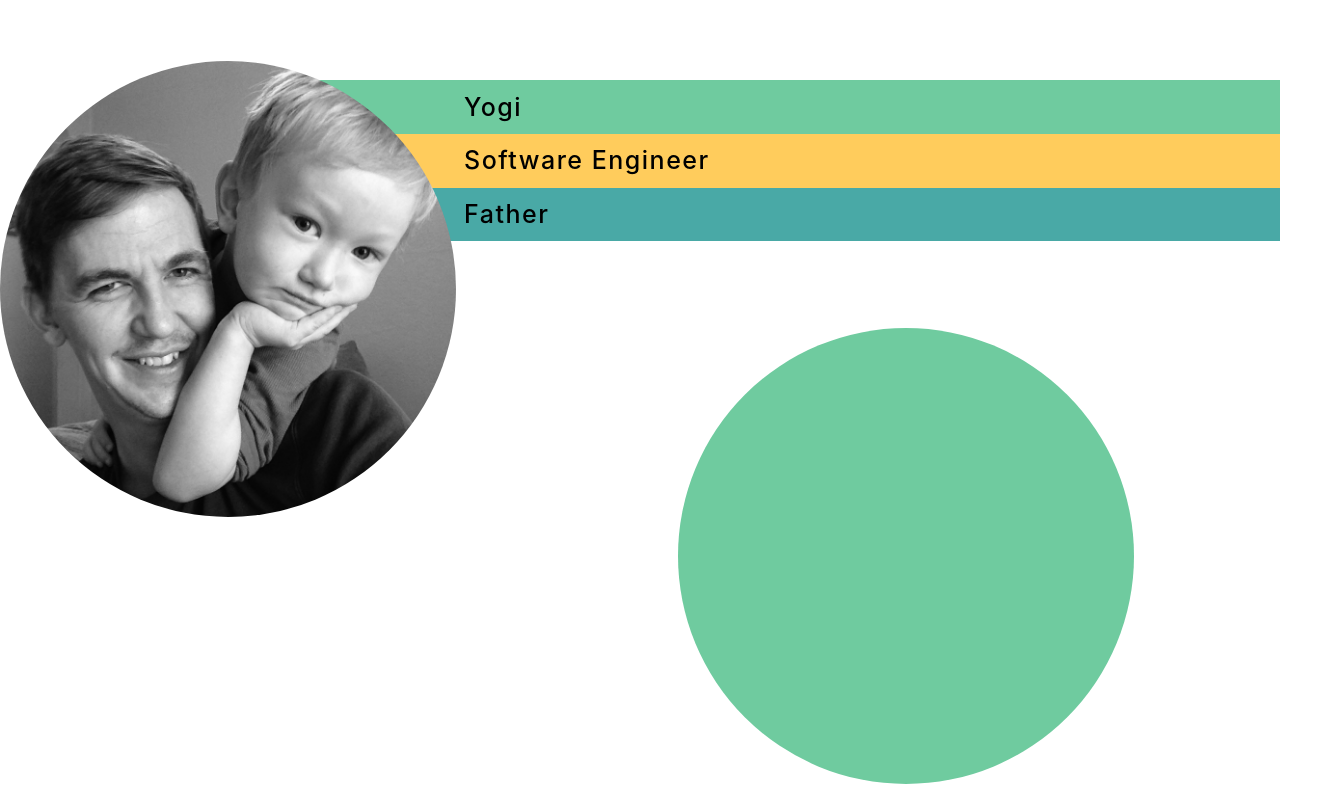
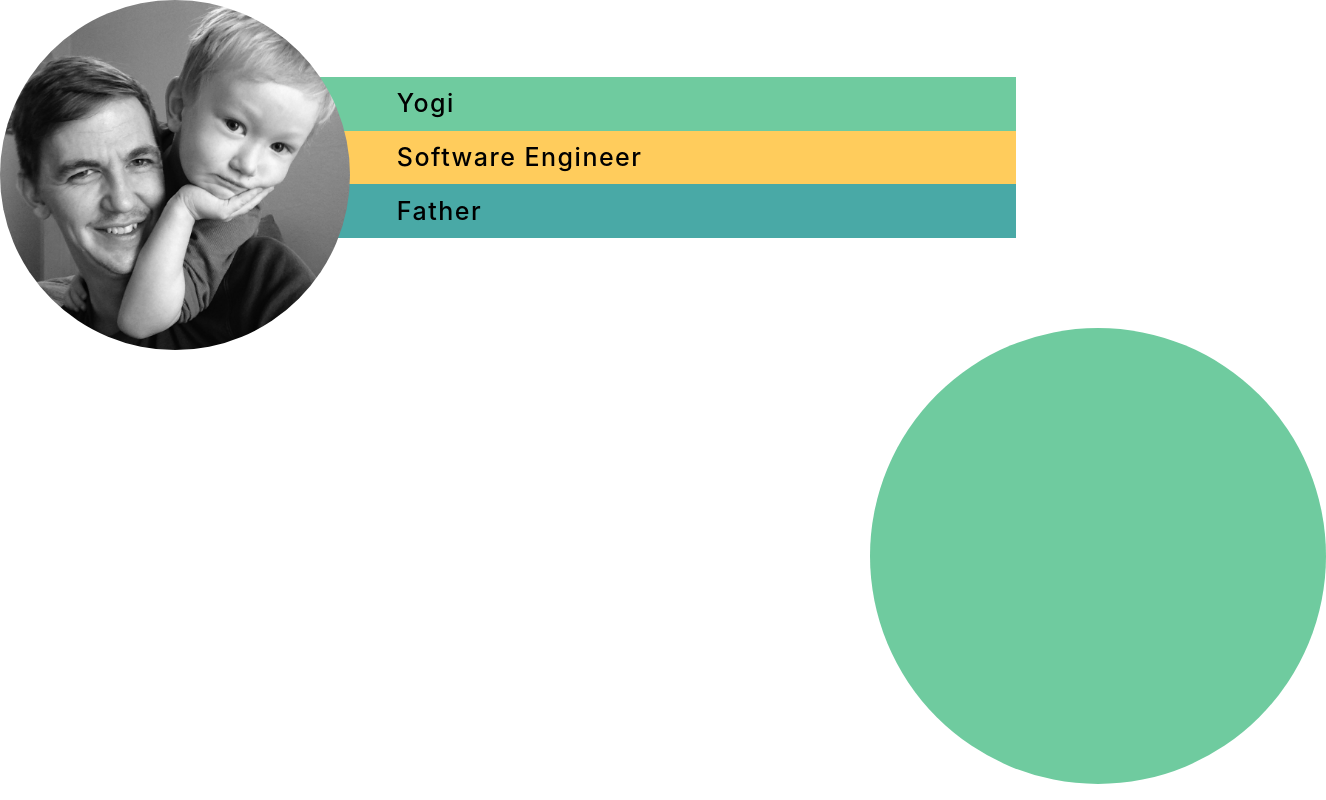
Before and after one commit to janglehorse/personal-site, a React app: page / in a window 1280 px wide. Shown: the whole page, 1326 px wide, since content can reach past the window. Built offline with nearby package versions, Linux system fonts and the light colour scheme.

Commit message:
WIP - setup for componentization

```diff
--- a/src/app/App.js
+++ b/src/app/App.js
@@ -17,8 +17,6 @@ class App extends Component {
                 blurb={blurbs.father} />
             </ContentGroup>
             <div className="btm-img-container">
-                {/* <img className="btm-img"
-                src="../static/img/launchCode_laptop_logo.jpg" /> */}
             </div>
           </div>
         )
--- a/src/app/ContentGroup.js
+++ b/src/app/ContentGroup.js
@@ -10,8 +10,10 @@ class ContentGroup extends Component {
       return (
         <div className="content-group-wrapper">
           { imgLink &&
+          <div className="img-container">
             <img className="profile-img"
             src={imgLink} />
+          </div>
           }
           <div className="container">
             {this.props.children}
--- a/style/app.less
+++ b/style/app.less
@@ -1,22 +1,12 @@
 .btm-img-container {
     top: 41vh;
-    left: 53vw;
+    left: 68vw;
     width: 57vmin;
     height: 57vmin;
     background-color: #6fcb9f;
     position: absolute;
     overflow: hidden;
     border-radius: 50%;
-    /* border-style: solid;*/
-}
-
-.btm-img {
-    display: inline;
-    margin: 0 auto;
-    margin-left: -25%;
-    height: 29vmin;
-    margin-top: 8%;
-    width: auto;
 }
 
 // CSS Normalize
--- a/style/content-group.less
+++ b/style/content-group.less
@@ -1,18 +1,24 @@
+@pic-width: 30vw;
 
 .content-group-wrapper {
-  display: flex;
-  flex-direction: column;
-  position: relative;
-  top: 10vh;
-  max-width: 90%;
-  padding-left: 18vh;
+  width: 127vmin;
+}
+
+.img-container {
+  position: absolute;
+}
+
+.profile-img {
+  width: @pic-width;
+  max-width: 350px;
+  border-radius: 50%;
 }
 
 .container {
-  display: flex;
-  flex-direction: column;
+  padding-left: calc(@pic-width / 5);
+  padding-top: calc(@pic-width / 5);
 
-  :nth-child(n+1) {
+  div:nth-of-type(n+1) {
     // TODO: put in constants file
     background-color: #6fcb9f;
     padding-left: 40vh;
@@ -20,14 +26,14 @@
       padding-left: 1vh;
     }
   }
-  :nth-child(n+2) {
+  div:nth-of-type(n+2) {
     background-color: #ffcc5c;
     padding-left: 40vh;
     .content {
       padding-left: 1vh;
     }
   }
-  :nth-child(n+3) {
+  div:nth-of-type(n+3) {
     background-color: #49a9a6;
     padding-left: 40vh;
     .content {
@@ -36,12 +42,3 @@
   }
 
 }
-
-// extract to css for compoenent that wraps ContentGroup called TopContent (or something)
-.profile-img {
-  width: 57vmin;
-  position: absolute;
-  border-radius: 50%;
-  top: -19px;
-  left: 0px;
-}
```
